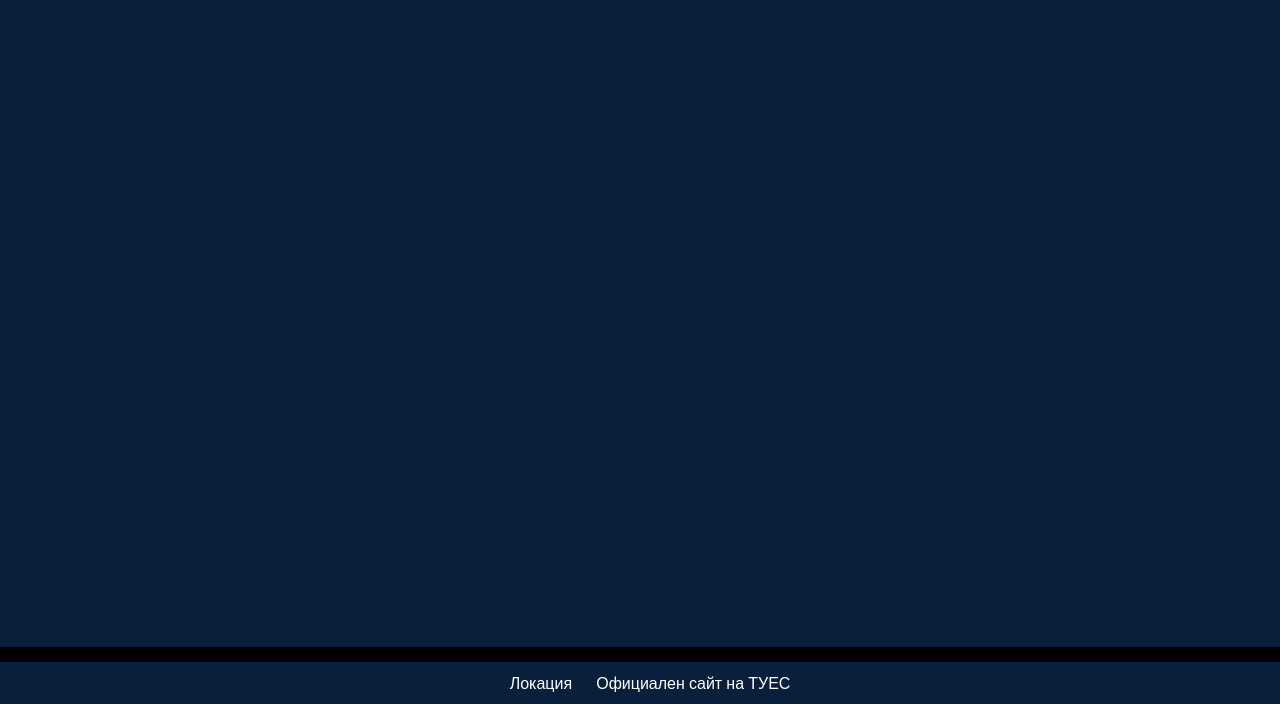
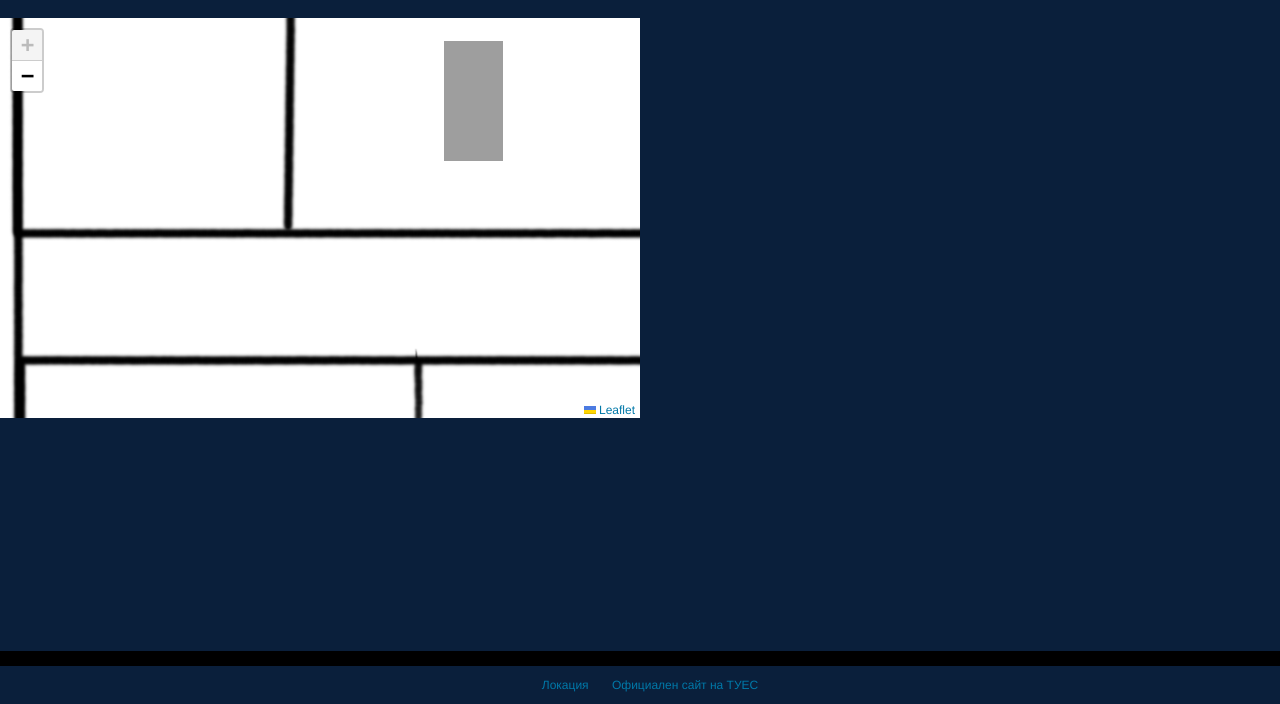
Before and after one commit to retr0-debug/MladiBogatiTuesari, a plain HTML site: page block8_4.html in a window 1280 px wide. Shown: the part 96-800 px from the top of the page. Drawn offline with nearby package versions, Linux system fonts and the light colour scheme; grey boxes are pictures that could not be loaded.

Commit message:
8blok 4 floor

```diff
--- a/block8_4.html
+++ b/block8_4.html
@@ -22,5 +22,5 @@
     </div>
 </body>
 
-<script src=""></script>
+<script src="script8_4.js"></script>
 </html>
--- /dev/null
+++ b/script8_4.js
@@ -0,0 +1,32 @@
+var map = L.map('map', {
+    minZoom: 6,
+    maxZoom: 7,
+    scrollWheelZoom: true,
+    setZoom: 5,
+  }).setView([54.5, 4.6], 15);
+//==========================================================
+const toiletIcon = L.icon({
+    iconUrl: 'https://img.icons8.com/ios-filled/50/toilet.png',
+    iconSize: [35, 35],
+});
+
+const marker1 = L.marker([55.29, 9.74], {
+    icon: toiletIcon
+}).addTo(map);
+marker1.bindTooltip("Toilet");
+
+
+//=========================================================================
+const rectangle5 = L.icon({
+    iconUrl: 'https://img.icons8.com/pulsar-line/48/rounded-rectangle.png',
+    iconSize: [59, 120]
+});
+
+const marker8 = L.marker([55.24 , 6.28], {
+    icon: rectangle5
+}).addTo(map);
+marker8.bindTooltip("4.1");
+
+
+var osm = L.imageOverlay('8blok_4etaj_layout.png', [[57, -0.99], [50, 16]]);
+osm.addTo(map);
```
Also changed, not shown: 8blok_4etaj_layout.png (added).
